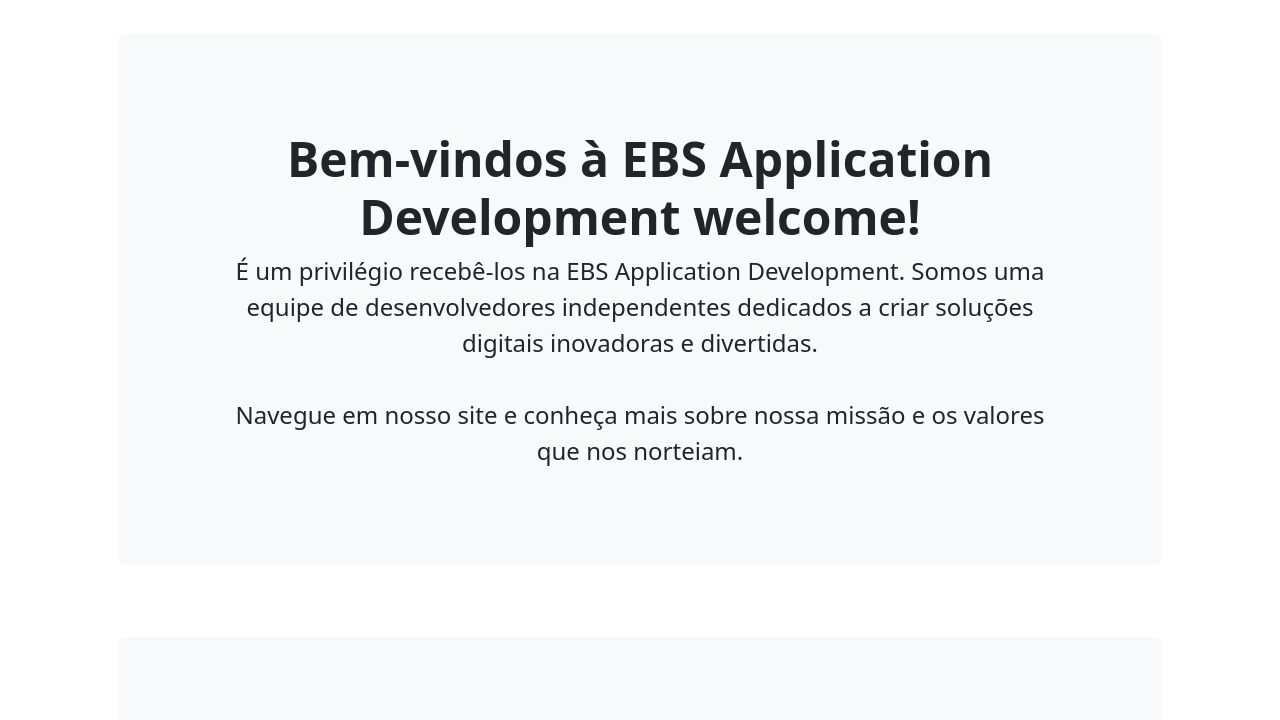
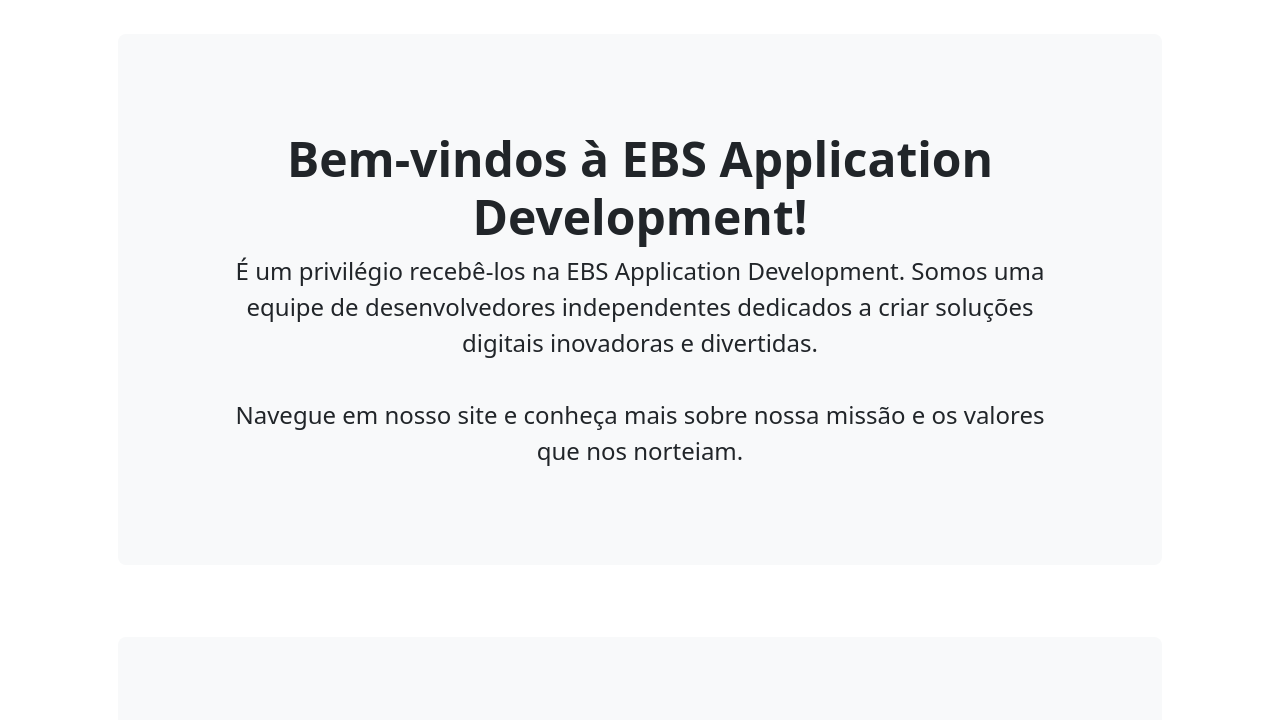
Before and after one commit to ebsappdev/home, a plain HTML site: page index.html in a window 1280 px wide. Shown: the part 80-800 px from the top of the page. Drawn offline with nearby package versions, Linux system fonts and the light colour scheme.

Commit message:
Update index.html

```diff
--- a/index.html
+++ b/index.html
@@ -31,7 +31,7 @@
             <div class="container px-lg-5">
                 <div class="p-4 p-lg-5 bg-light rounded-3 text-center">
                     <div class="m-4 m-lg-5">
-                        <h1 class="display-5 fw-bold">Bem-vindos à EBS Application Development welcome!</h1>
+                        <h1 class="display-5 fw-bold">Bem-vindos à EBS Application Development!</h1>
                         <p class="fs-4">É um privilégio recebê-los na EBS Application Development. Somos uma equipe de desenvolvedores independentes dedicados a criar soluções digitais inovadoras e divertidas.<br><br>Navegue em nosso site e conheça mais sobre nossa missão e os valores que nos norteiam.</p>
                     </div>
                 </div>
```
